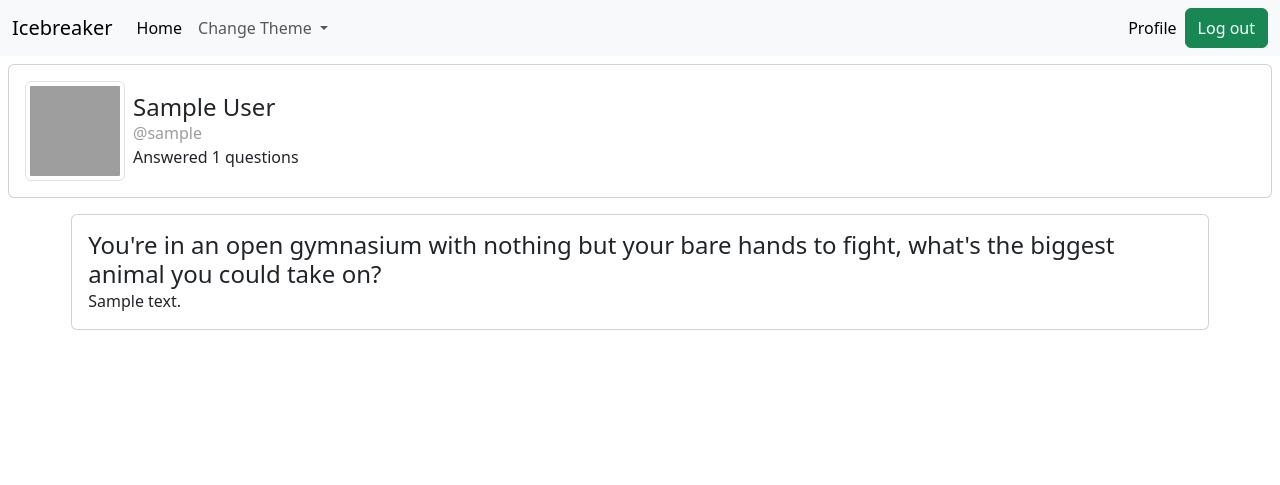
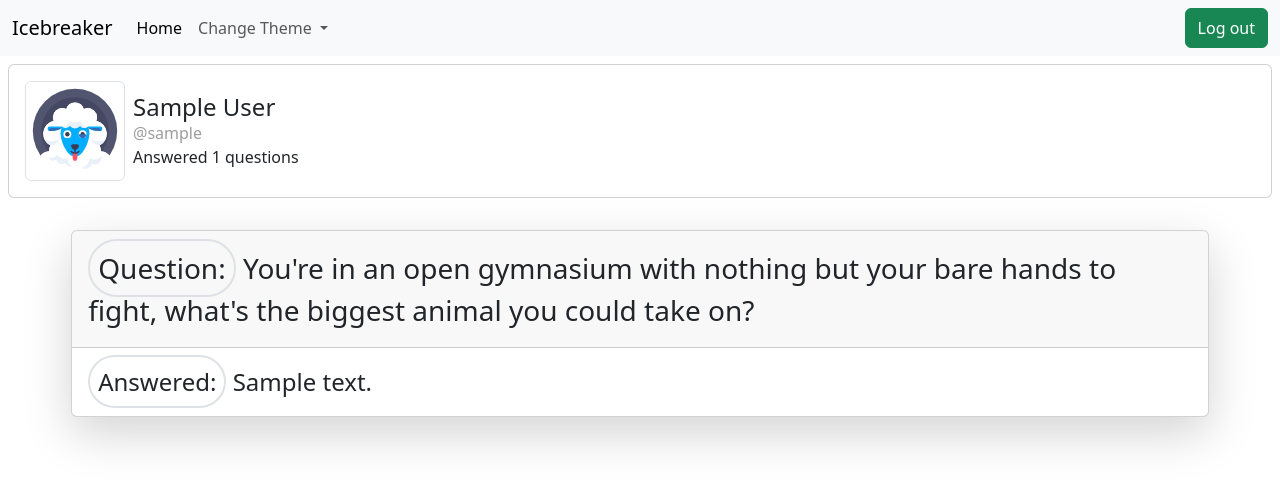
Before and after one commit to colepatters/uofm-fsw-project-2, a Node server app: page /profile/1 in a window 1280 px wide. Shown: the top 485 px of the page. Run offline with Node 20, Linux system fonts and the light colour scheme; a user stored in the database is signed in; data comes from the database, SQL or seed files in the repository; tables that the repository leaves empty hold one stand-in row (values such as "Sample post"); some libraries are stand-ins or nearby versions; grey boxes are pictures that could not be loaded.

Commit message:
reworked profile page and services/userData function

```diff
--- a/controllers/routes.js
+++ b/controllers/routes.js
@@ -33,6 +33,8 @@ router.get('/', auth, async (req, res) => {
 
     res.render("home", {
 
+      user_id: req.session.user_id,
+
       logged_in: req.session.logged_in,
 
       question: randomQuestion,
@@ -46,7 +48,7 @@ router.get('/', auth, async (req, res) => {
 
 router.get('/profile/:userId', auth, async (req, res) => {
   const userData = await getUserData(req.params.userId)
-  console.log(userData)
+  console.log('test', userData)
   res.render('profile', { ...userData })
 });
 
--- a/seeds/question.json
+++ b/seeds/question.json
@@ -32,7 +32,7 @@
     "official": true
   },
   {
-    "question": "Would you rather explore the ocean or spcae?",
+    "question": "Would you rather explore the ocean or space?",
     "official": true
   },
   {
--- a/services/userData.js
+++ b/services/userData.js
@@ -1,36 +1,34 @@
 const { Answer, User, Avatar, Question } = require("../models");
 
 async function getUserData(userId) {
-    const userQuery = await User.findByPk(userId, {
+    const dbUserData = await User.findByPk(userId, {
         attributes: { exclude: ["password"] },
+        include: [
+            { model: Avatar},
+            {
+                 model: Answer,
+                 include: [{ model: Question }],
+            }
+        ],
     });
-    const userData = userQuery.dataValues
 
-    let avatar = await Avatar.findByPk(userData.avatar_id)
+    userData = dbUserData.get({ plain: true });
 
-    let userAnswers = await Answer.findAll({
-        where: {
-            user_id: userId
+    const avatar = userData.Avatar;
+    const answerArr = userData.Answers.map(answer => {
+        return {
+            question: answer.Question.question,
+            answer: answer.answer
         }
-    })
-
-    let temp = []
-    for await (const currentAnswerRef of userAnswers) {
-        const answer = currentAnswerRef.dataValues
-        const questionQuery = await Question.findByPk(currentAnswerRef.question_id)
-        temp.push({
-            question: questionQuery.dataValues,
-            answer: answer
-        })
-    }
-
+    });
+    console.log('answerArr', answerArr);
     return {
         user: userData,
         avatar,
-        answers: temp
-    }
-}
+        answers: answerArr,
+    };
+};
 
 module.exports = {
     getUserData
-}
+};
--- a/views/partials/navbar.handlebars
+++ b/views/partials/navbar.handlebars
@@ -22,10 +22,9 @@
         </li>
         <li class="nav-item d-flex">
           <a href="/login">
-
-            {{!-- TODO: ONLY SHOW IF USER IS SIGNED IN! --}}
-            <a class="nav-link active" aria-current="page" href="/profile/<USERID>">Profile</a>
-            {{!-- /TODO --}}
+            {{#if logged_in}}
+            <a class="nav-link active" aria-current="page" href="/profile/{{user_id}}">Profile</a>
+            {{/if}}
           </a>
           <button id="logout" type="button" class="btn btn-success">Log out</button>
           <script src="/js/logout.js"></script>
--- a/views/partials/questionAnswer.handlebars
+++ b/views/partials/questionAnswer.handlebars
@@ -1,6 +1,14 @@
-<div class="card w-100">
+<div class="card shadow-lg w-100 my-3">
+  <div class="card-header p-3 fs-3">
+    <span class="border border-2 rounded-pill shadow-md p-2">Question:</span>
+    {{answer.question}}
+  </div>
   <div class="card-body">
-    <h4>{{question.question}}</h4>
-    <p>{{answer.answer}}</p>
+
+
+    <p class="card-text fs-4">
+      <span class="border border-2 rounded-pill shadow-md p-2">Answered:</span>
+      {{answer.answer}}
+    </p>
   </div>
 </div>
--- a/views/profile.handlebars
+++ b/views/profile.handlebars
@@ -7,7 +7,7 @@
         <div>
           {{#if user.avatar_id}}
             <img
-              src="/images/avatars/{{avatar.image_url}}"
+              src="/images/avatars/svg/{{avatar.image_url}}"
               class="img-thumbnail profile-avatar"
               alt="..."
             />
@@ -39,7 +39,7 @@
   {{#if answers}}
     <div class="mt-3 d-flex flex-column gap-1" id="answers-container">
       {{#each answers as |answer|}}
-        {{> questionAnswer}}
+        {{> questionAnswer answer=answer}}
       {{/each}}
     </div>
   {{/if}}
```
